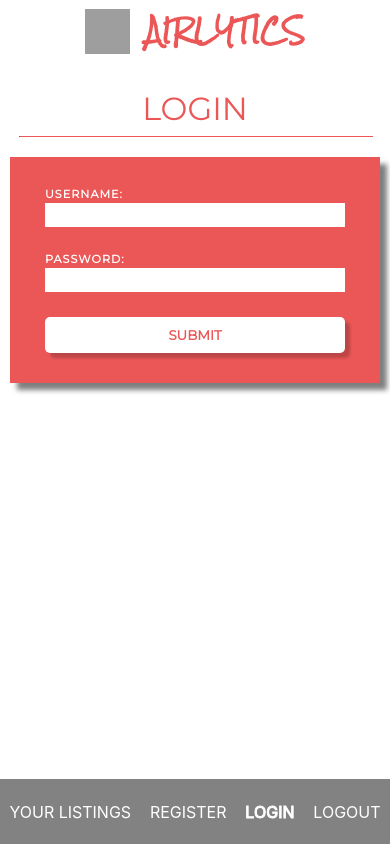
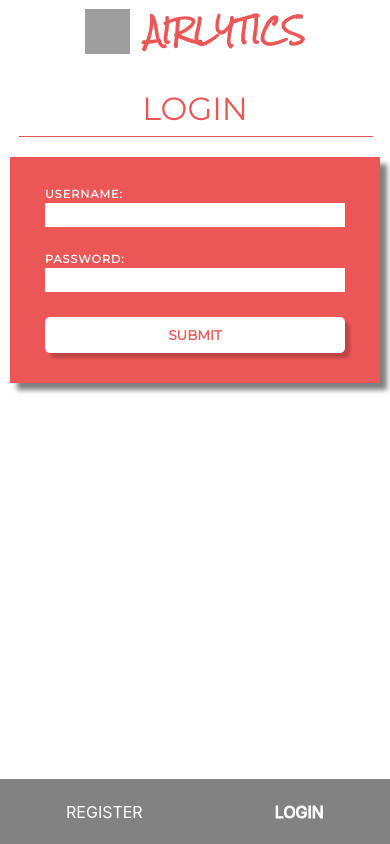
Before and after one commit to airbnb-price-opt/front-end, a React (Create React App) app in the folder airbnb-opt-price/: page / in a window 390 px wide. Built offline with nearby package versions, Linux system fonts and the light colour scheme; grey boxes are pictures that could not be loaded.

Commit message:
mobile nav dynamic too

```diff
--- a/airbnb-opt-price/src/components/MobileNav.jsx
+++ b/airbnb-opt-price/src/components/MobileNav.jsx
@@ -13,31 +13,31 @@ const Nav = () =>
         return pathname === "/"
     }
 
-    // if(localStorage.getItem('token') !== null) {
-    //     return (
-    //         <MobileNavDiv>
-    //             <StyledMobileNavLink to="/your-listings/" activeClassName="active-nav">YOUR LISTINGS</StyledMobileNavLink>
-    //             <StyledMobileNavLink to="/logout/" activeClassName="active-nav">LOGOUT</StyledMobileNavLink>
-    //         </MobileNavDiv>
-    //     )
-    // }
-    // else {
-    //     return (
-    //             <MobileNavDiv>
-    //                 <StyledMobileNavLink to="/register/" activeClassName="active-nav">REGISTER</StyledMobileNavLink>
-    //                 <StyledMobileNavLink to="/" activeClassName="active-nav" isActive={checkActive}>LOGIN</StyledMobileNavLink>
-    //             </MobileNavDiv>
-    //     )
-    // }
-
+    if(localStorage.getItem('token') !== null && localStorage.getItem('token') !== '') {
         return (
             <MobileNavDiv>
                 <StyledMobileNavLink to="/your-listings/" activeClassName="active-nav">YOUR LISTINGS</StyledMobileNavLink>
+                <StyledMobileNavLink to="/" onClick={_ => localStorage.removeItem('token')} activeClassName="active-nav">LOGOUT</StyledMobileNavLink>
+            </MobileNavDiv>
+        )
+    }
+    else {
+        return (
+                <MobileNavDiv>
                     <StyledMobileNavLink to="/register/" activeClassName="active-nav">REGISTER</StyledMobileNavLink>
                     <StyledMobileNavLink to="/" activeClassName="active-nav" isActive={checkActive}>LOGIN</StyledMobileNavLink>
-            <StyledMobileNavLink to="/logout/" activeClassName="active-nav">LOGOUT</StyledMobileNavLink>
                 </MobileNavDiv>
         )
     }
 
+    // return (
+    //     <MobileNavDiv>
+    //         <StyledMobileNavLink to="/your-listings/" activeClassName="active-nav">YOUR LISTINGS</StyledMobileNavLink>
+    //         <StyledMobileNavLink to="/register/" activeClassName="active-nav">REGISTER</StyledMobileNavLink>
+    //         <StyledMobileNavLink to="/" activeClassName="active-nav" isActive={checkActive}>LOGIN</StyledMobileNavLink>
+    //         <StyledMobileNavLink to="/logout/" activeClassName="active-nav">LOGOUT</StyledMobileNavLink>
+    //     </MobileNavDiv>
+    // )
+}
+
 export default Nav
```
Lines whose indentation alone changed are shown as unchanged.
